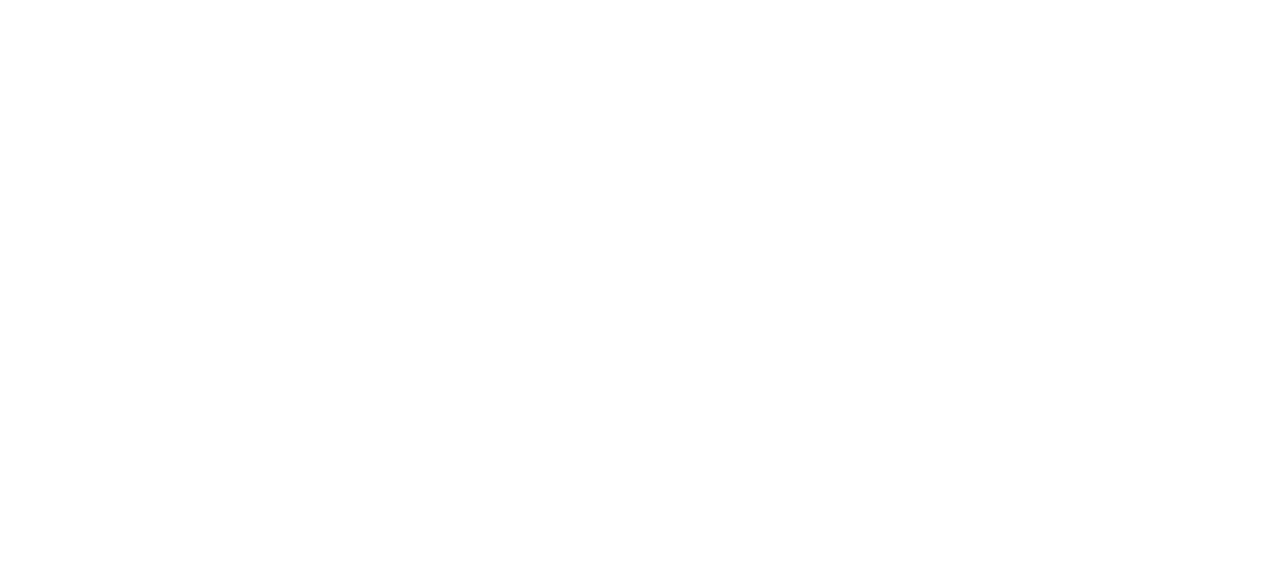
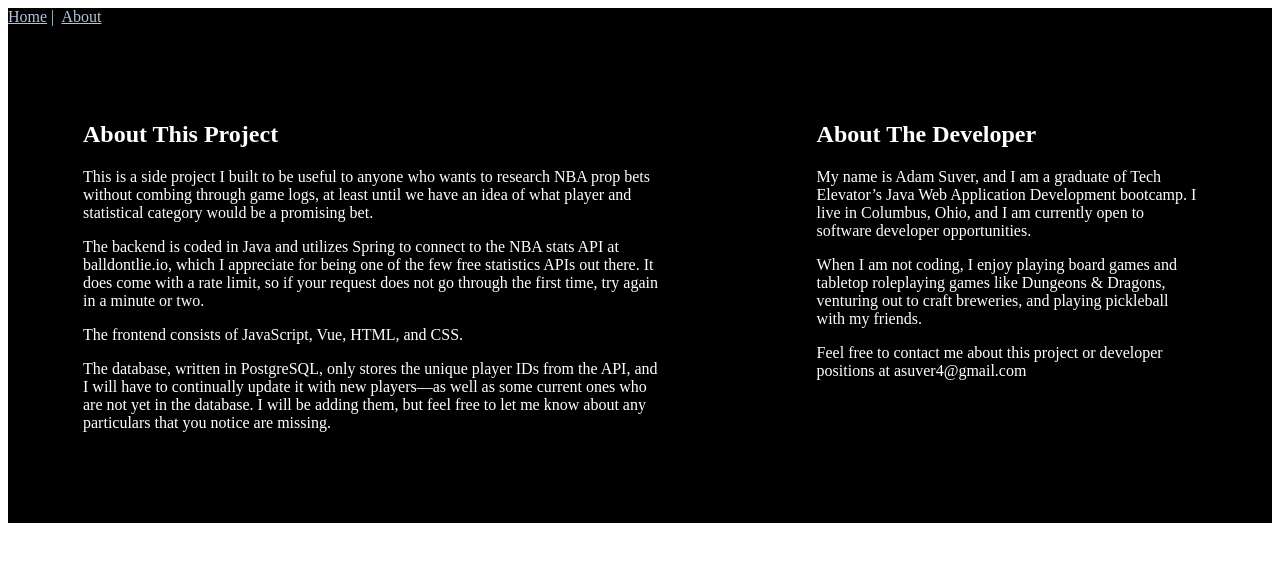
Before and after one commit to adam-suver/basketball-stats-aid, a Vue app in the folder vue/: page /about in a window 1280 px wide. Shown: the top 562 px of the page. Built offline with nearby package versions, Linux system fonts and the light colour scheme.

Commit message:
About Page added - incomplete

```diff
--- a/vue/src/App.vue
+++ b/vue/src/App.vue
@@ -1,12 +1,20 @@
 <template>
   <div id="app">
     <div id="nav">
-      <!-- <router-link v-bind:to="{ name: 'home' }">Home</router-link>&nbsp;|&nbsp;
-      <router-link v-bind:to="{ name: 'logout' }" v-if="$store.state.token != ''">Logout</router-link> -->
+    <router-link id="home-link" v-bind:to="{ name: 'home' }">Home</router-link>&nbsp;|&nbsp;
+      <router-link id="about-link" v-bind:to="{ name: 'about' }">About</router-link>
     </div>
     <router-view />
   </div>
 </template>
 <style scoped>
+#nav {
+  background-color: black;
+  color: lightblue;
+}
+
+#home-link, #about-link {
+  color: lightsteelblue;
+}
 
 </style>
--- a/vue/src/router/index.js
+++ b/vue/src/router/index.js
@@ -1,6 +1,7 @@
 import Vue from 'vue'
 import Router from 'vue-router'
 import Home from '../views/Home.vue'
+import About from '../views/About.vue'
 /*
 import Login from '../views/Login.vue'
 import Logout from '../views/Logout.vue'
@@ -29,7 +30,15 @@
       meta: {
         requiresAuth: false
       }
-    }
+    },
+    {
+      path: '/about',
+      name: 'about',
+      component: About,
+      meta: {
+        requiresAuth: false
+      }
+    },
 /*    {
       path: "/login",
       name: "login",
--- a/vue/src/views/About.vue
+++ b/vue/src/views/About.vue
@@ -0,0 +1,54 @@
+<template>
+  <div id="about">
+    <div id="about-proj">
+      <h2>About This Project</h2>
+      <p>This is a side project I built to be useful to anyone who wants to research NBA prop bets without combing through game logs,
+         at least until we have an idea of what player and statistical category would be a promising bet.</p>
+      <p>The backend is coded in Java and utilizes Spring to connect to the NBA stats API at balldontlie.io,
+         which I appreciate for being one of the few free statistics APIs out there. It does come with a rate limit,
+          so if your request does not go through the first time, try again in a minute or two.</p>
+      <p>The frontend consists of JavaScript, Vue, HTML, and CSS.</p>
+      <p>The database, written in PostgreSQL, only stores the unique player IDs from the API, and I will have to continually
+         update it with new players—as well as some current ones who are not yet in the database.
+          I will be adding them, but feel free to let me know about any particulars that you notice are missing.</p>
+    </div>
+    <div id="about-dev">
+      <h2>About The Developer</h2>
+      <p>My name is Adam Suver, and I am a graduate of Tech Elevator’s Java Web Application Development bootcamp.
+        I live in Columbus, Ohio, and I am currently open to software developer opportunities.</p>
+      <p>When I am not coding, I enjoy playing board games and tabletop roleplaying games like Dungeons & Dragons,
+         venturing out to craft breweries, and playing pickleball with my friends.</p>
+      <p>Feel free to contact me about this project or developer positions at asuver4@gmail.com</p>
+    </div>
+  </div>
+</template>
+
+<script>
+export default {
+  name: "about",
+
+}
+</script>
+
+<style scoped>
+#about {
+  display: flex;
+  background-color: black;
+}
+p {
+  color: white;
+}
+
+h2 {
+  color: white;
+}
+
+#about-proj {
+  margin: 75px;
+}
+
+#about-dev {
+  margin: 75px;
+}
+
+</style>
```
